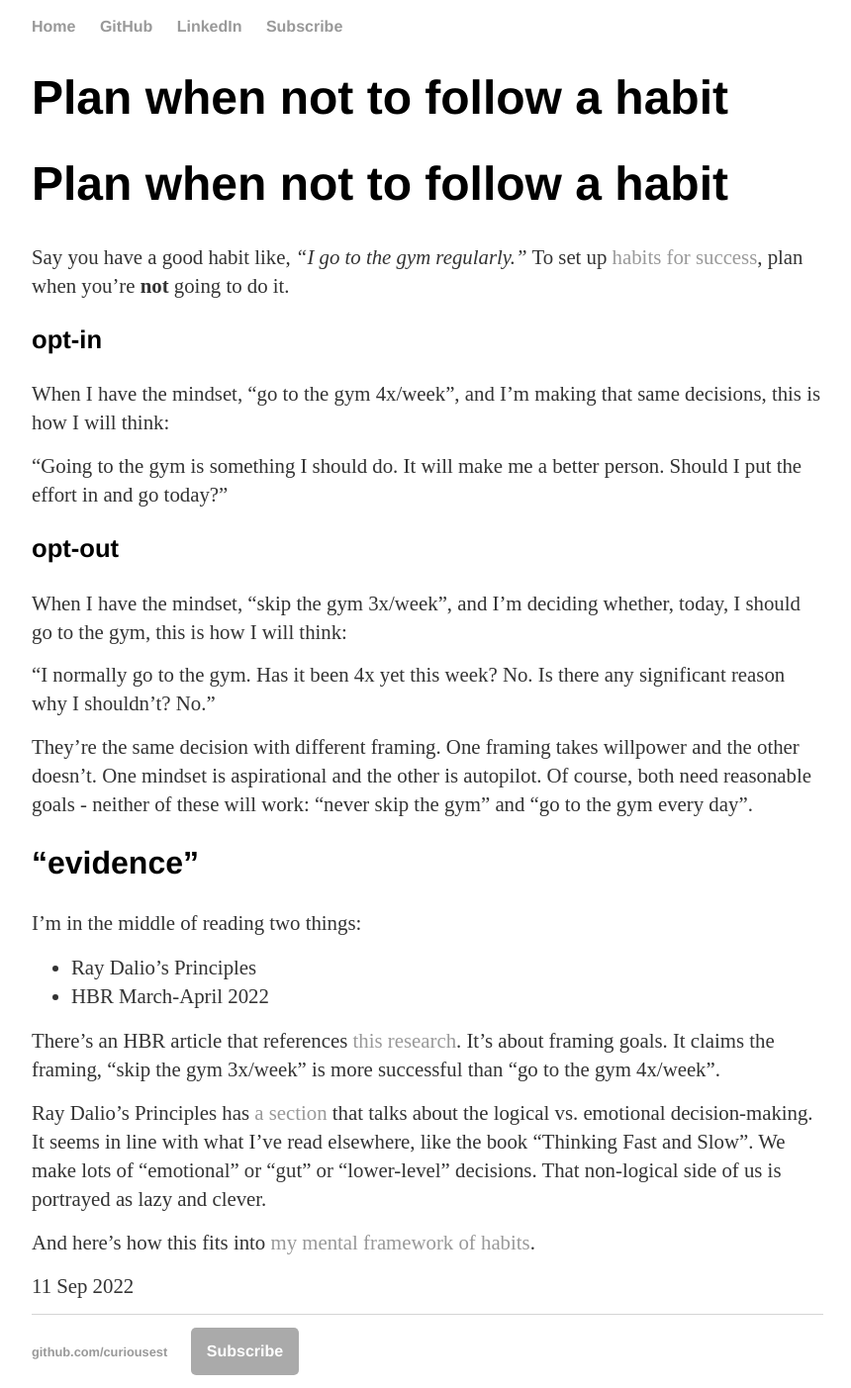
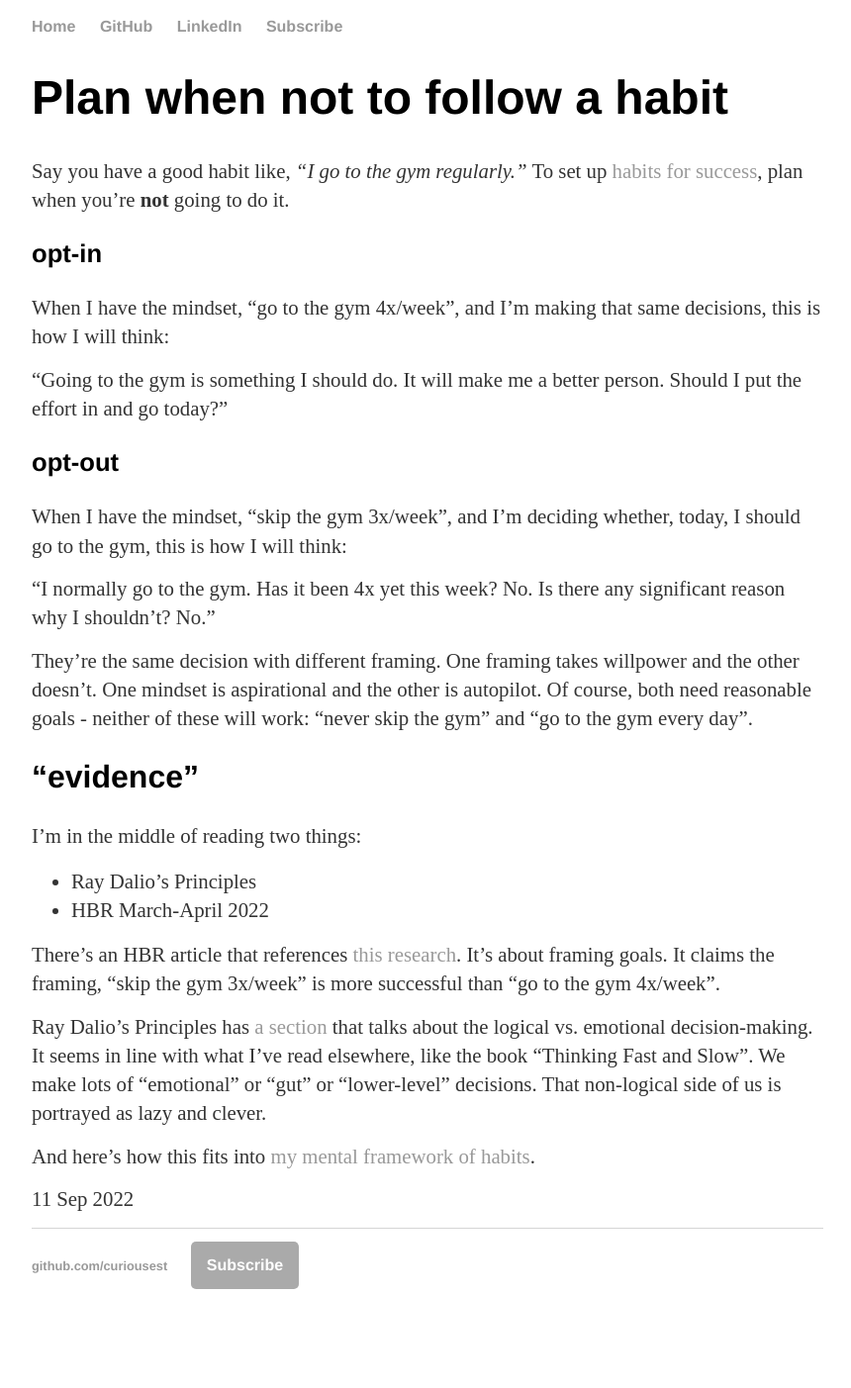
Before and after one commit to curiousest/curiousest.github.io, a Jekyll site: the page built from _posts/2022-09-11-negative-planning.md, in a window 1280 px wide. Shown: the whole page at 99% size, without its empty margins (208-1068 px from the left). Built offline with Jekyll 4.4.1, drawn with Linux system fonts in a browser that asks for light colours; after the commit the page ends 1316 px from its top, so only the background shows below that.

Commit message:
Fix negative planning.

```diff
--- a/_posts/2022-09-11-negative-planning.md
+++ b/_posts/2022-09-11-negative-planning.md
@@ -8,8 +8,6 @@ tags:
 - habits
 modified_time: '2022-09-11T00:00:00.000-00:00'
 ---
-
-# Plan when not to follow a habit
 
 Say you have a good habit like, *"I go to the gym regularly."* To set up [habits for success](/habits), plan when you're **not** going to do it.
 
```
Also changed, not shown: _templates/post.md (+0 -2 lines), 1 other file.
